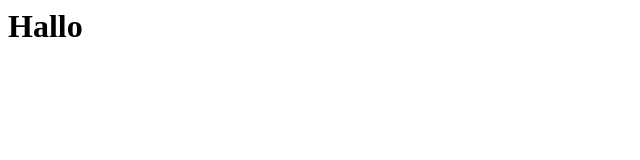
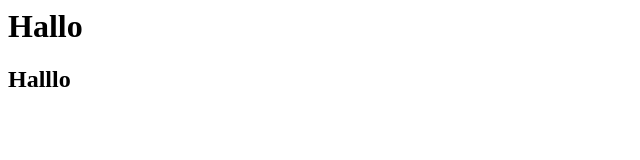
Before and after one commit to karima567/page, a plain HTML site: page Index.html in a window 1280 px wide. Shown: the whole page, without its empty margins (0-640 px from the left). Drawn offline with Linux system fonts and the light colour scheme.

Commit message:
Update Index.html

```diff
--- a/Index.html
+++ b/Index.html
@@ -1 +1,2 @@
 <h1>Hallo</h1>
+<h2>Halllo</h2>
```
